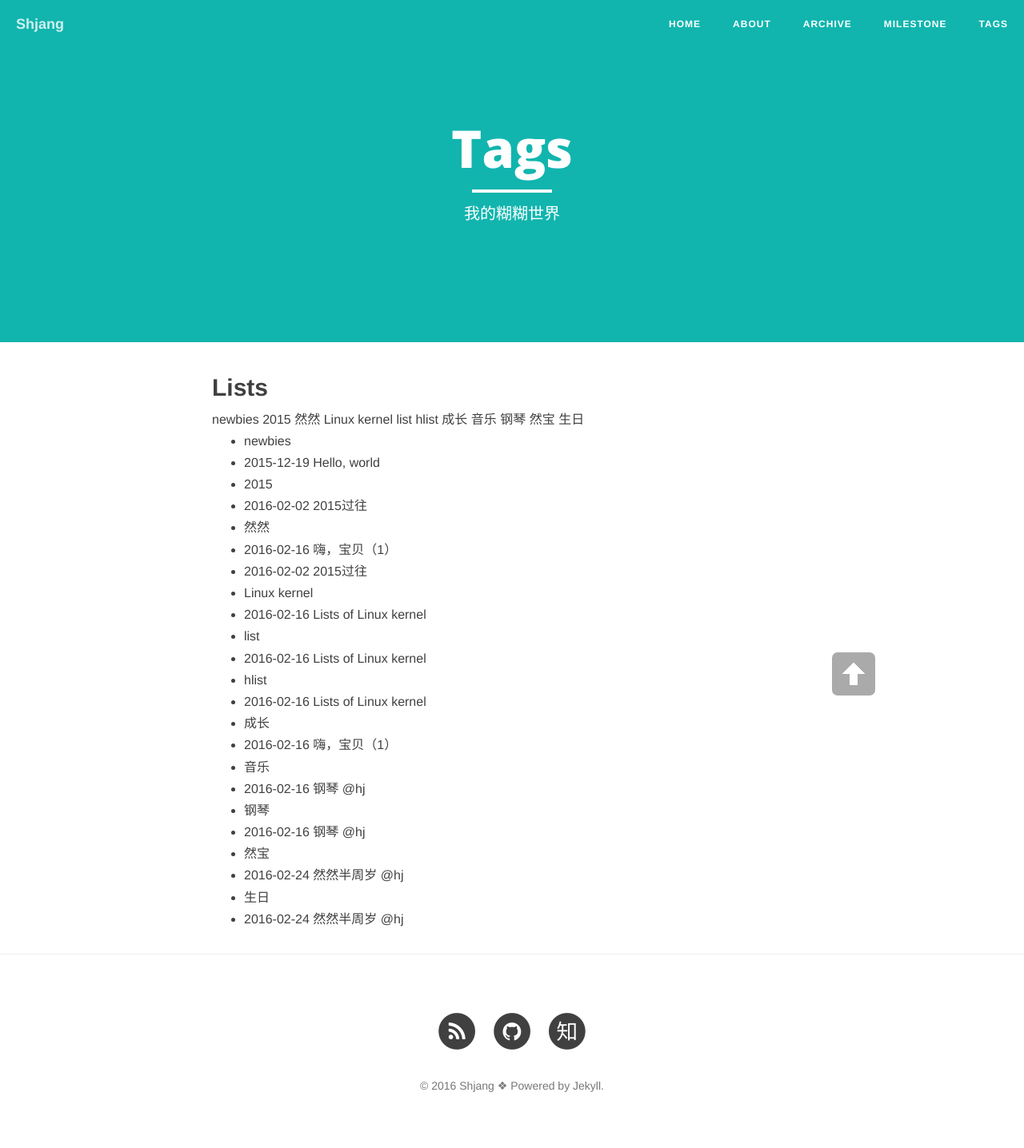
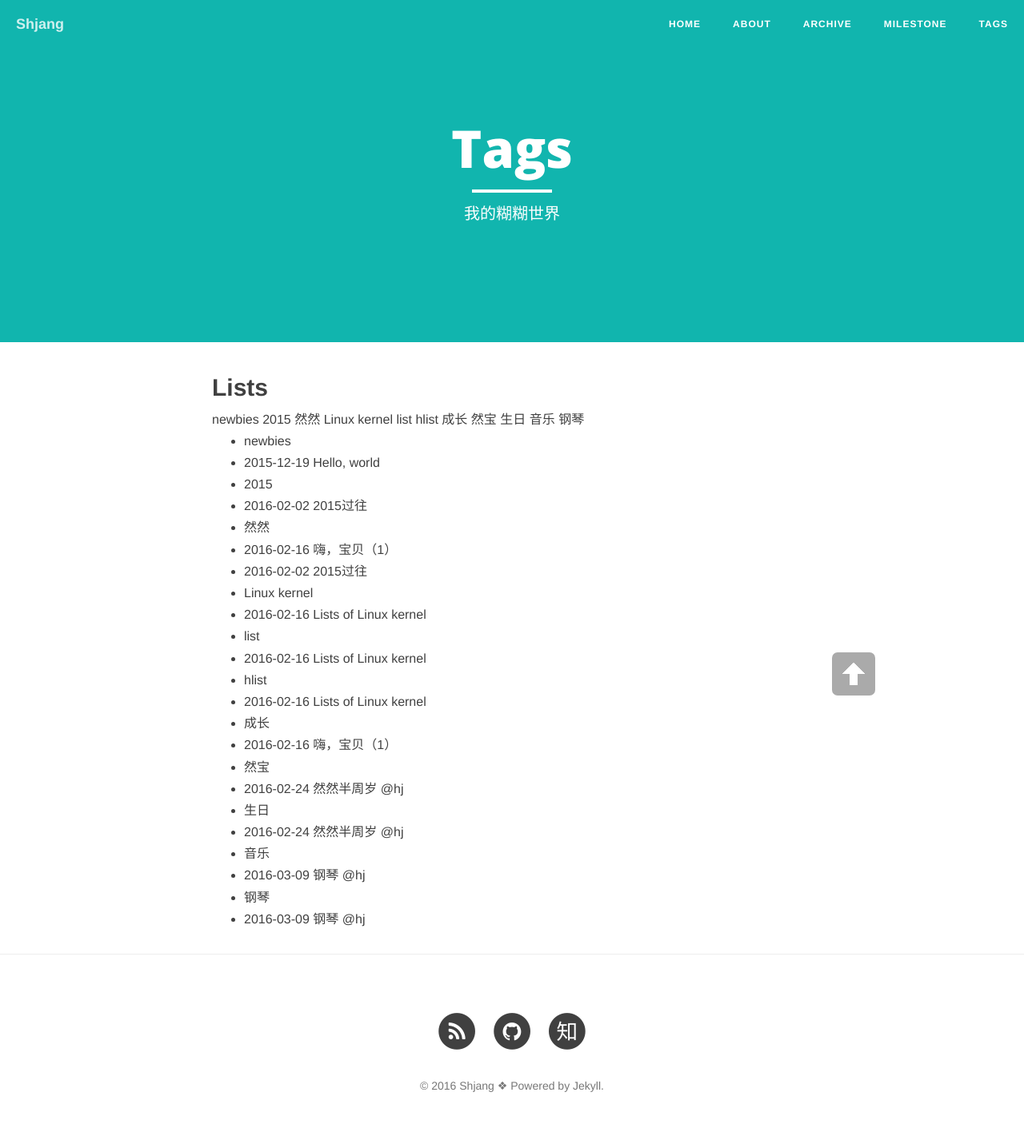
Before and after one commit to niuniulove/niuniulove.github.io, a Jekyll site: the page built from tags.md, in a window 1280 px wide. Shown: the whole page at 80% size. Built offline with Jekyll 4.4.1, drawn with Linux system fonts in a browser that asks for light colours; nearby versions of some CDN libraries; library files that are not in the unit come from our copies.

Commit message:
Update 2016-03-09-listening.md

```diff
--- a/_posts/Niuniu/2016-03-09-listening.md
+++ b/_posts/Niuniu/2016-03-09-listening.md
@@ -1,7 +1,7 @@
 ---
 layout: post
 title: 钢琴 @hj
-date: 2016-02-16
+date: 2016-03-09
 categories: [blog]
 tags: [音乐,钢琴, ]
 description: 聆听于音乐，驰骋于可爱
```
